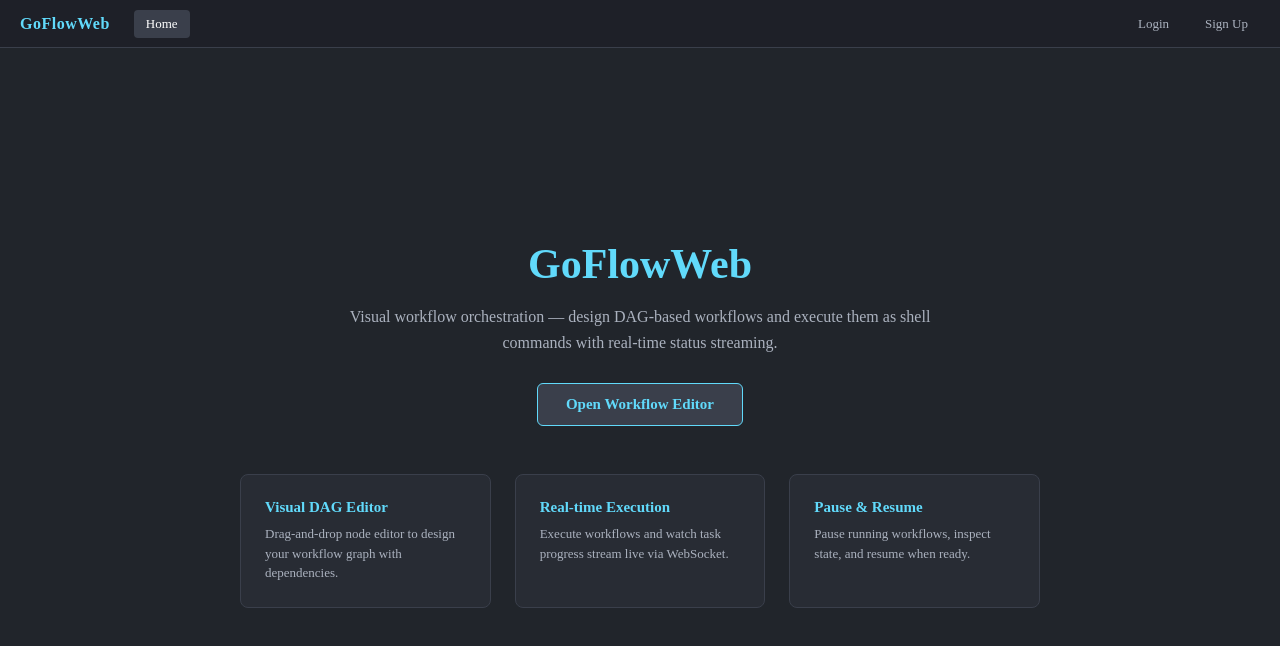
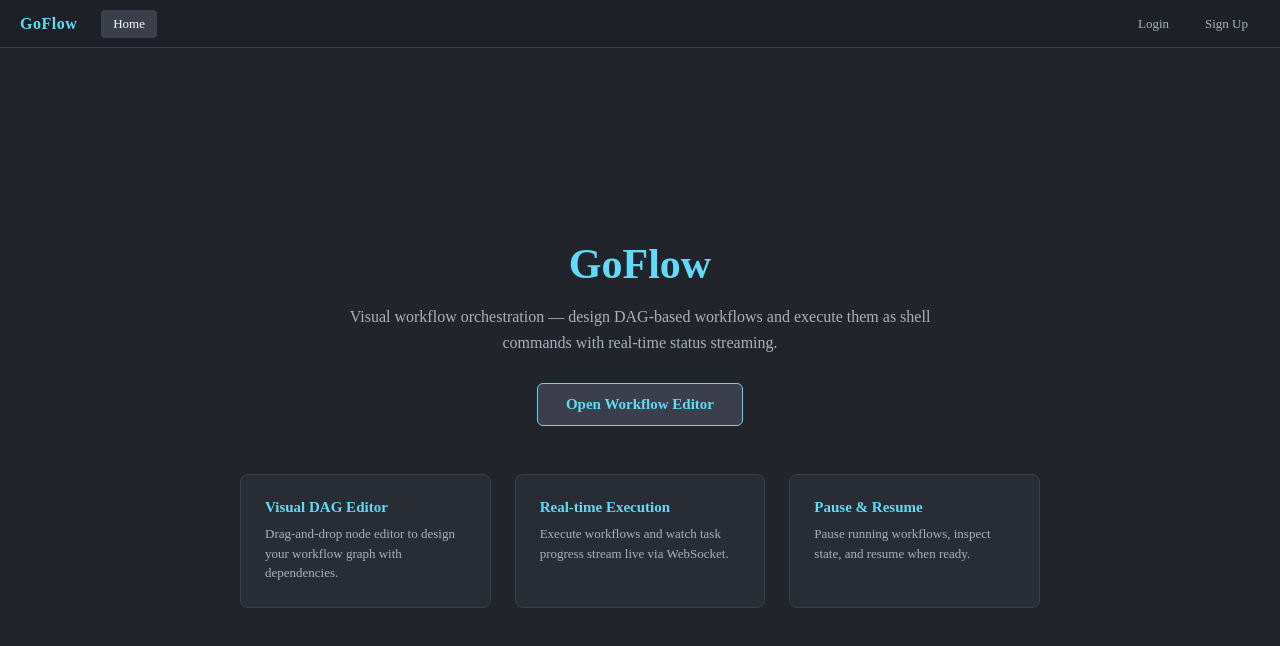
Before and after one commit to rupamdebnath627/GoFLowWeb, a React app in the folder frontend/: page / in a window 1280 px wide. Shown: the top 646 px of the page. Built offline with nearby package versions, Linux system fonts and the light colour scheme; the HTML template or start-up script is replaced by a standard one.

Commit message:
renamed app to GoFlow

```diff
--- a/frontend/src/components/Navbar.jsx
+++ b/frontend/src/components/Navbar.jsx
@@ -16,7 +16,7 @@ function Navbar() {
 
   return (
     <nav className={styles.navbar}>
-      <Link to="/" className={styles.brand}>GoFlowWeb</Link>
+      <Link to="/" className={styles.brand}>GoFlow</Link>
       <div className={styles.links}>
         <Link
           to="/"
@@ -36,7 +36,7 @@ function Navbar() {
       <div className={styles.auth}>
         {user ? (
           <>
-            <span className={styles.username}>{user.username}</span>
+            <span className={styles.username}>{user.name}</span>
             <button onClick={handleLogout} className={styles.logoutBtn}>Logout</button>
           </>
         ) : (
--- a/frontend/src/pages/HomePage.jsx
+++ b/frontend/src/pages/HomePage.jsx
@@ -5,7 +5,7 @@ function HomePage() {
   return (
     <div className={styles.container}>
       <div className={styles.hero}>
-        <h1 className={styles.title}>GoFlowWeb</h1>
+        <h1 className={styles.title}>GoFlow</h1>
         <p className={styles.subtitle}>
           Visual workflow orchestration — design DAG-based workflows and execute them as shell commands with real-time status streaming.
         </p>
```
